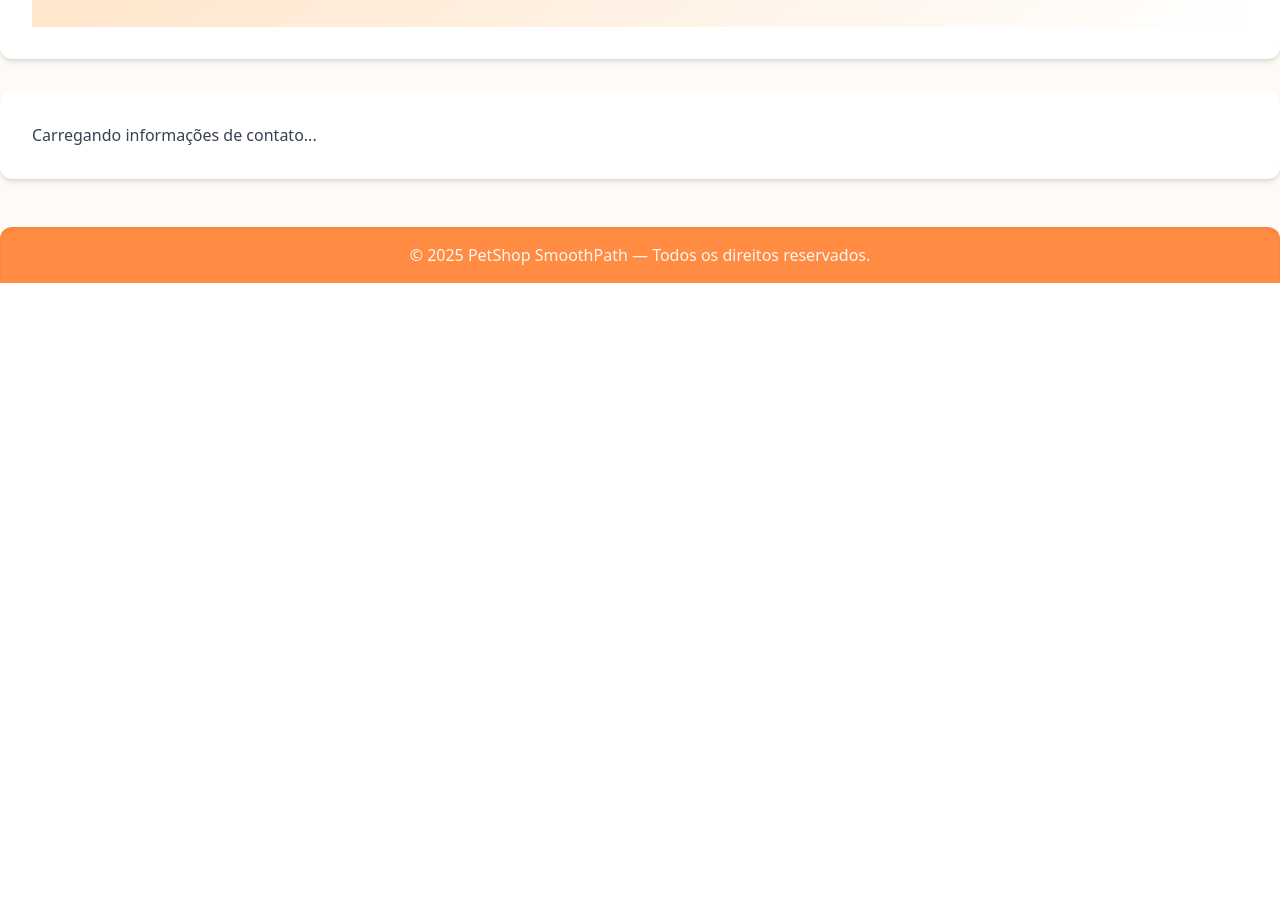
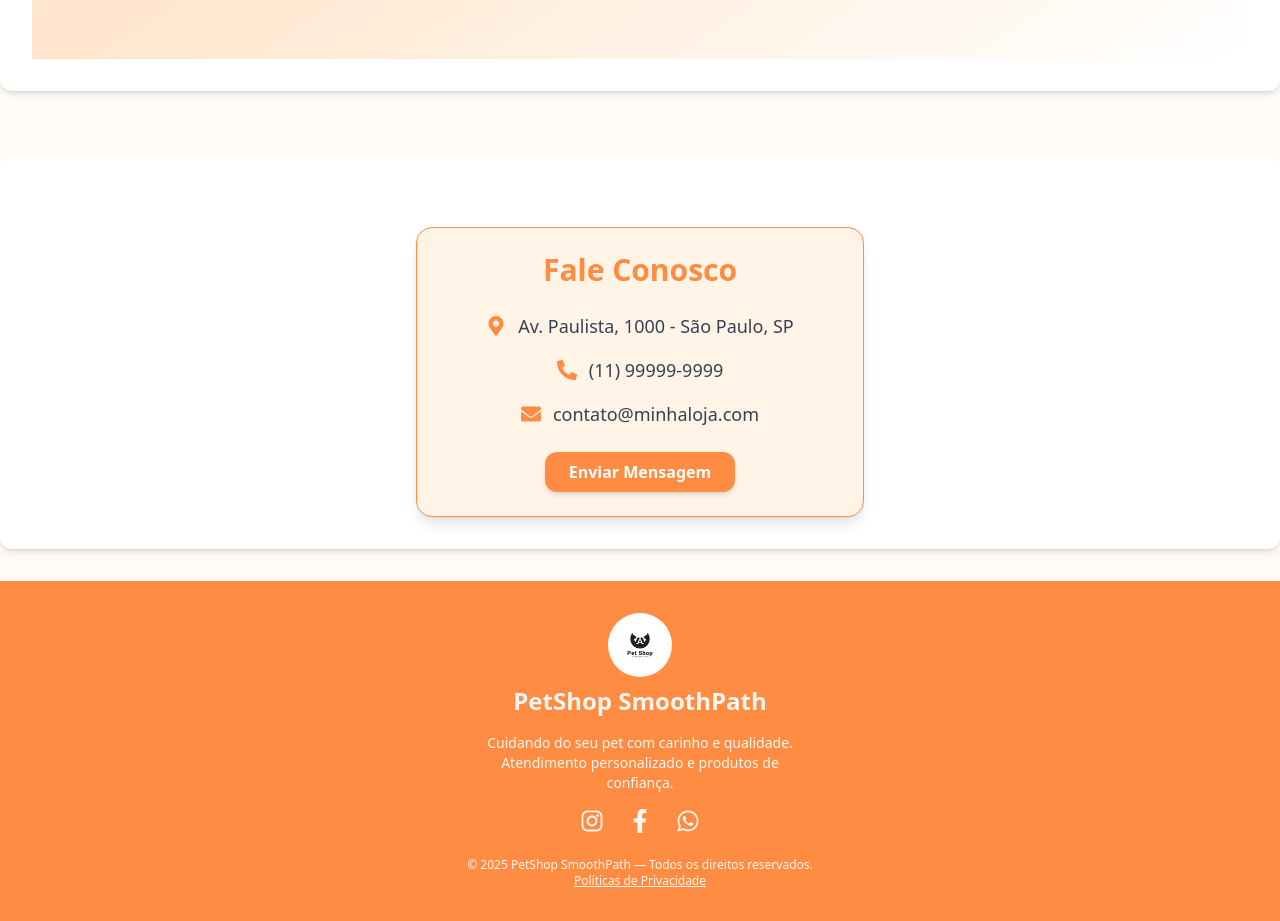
Before and after one commit to SmoothPath/CP5-WEB-DEV, a React app in the folder frontend/: page / in a window 1280 px wide. Shown: the part 2320-3241 px from the top of the page. Before the commit the page ends 2603 px from the top, so only its background shows below. Built offline with nearby package versions, Linux system fonts and the light colour scheme; no server answers; the HTML template or start-up script is replaced by a standard one.

Commit message:
Arrumando contato e o footer

```diff
--- /dev/null
+++ b/frontend/public/contato.json
@@ -0,0 +1,5 @@
+{
+  "endereco": "Av. Paulista, 1000 - São Paulo, SP",
+  "telefone": "(11) 99999-9999",
+  "email": "contato@minhaloja.com"
+}
--- a/frontend/src/App.jsx
+++ b/frontend/src/App.jsx
@@ -4,11 +4,12 @@
 import Sobre from './components/Sobre'
 import Contato from './components/Contato'
 import './index.css'
-import Logo from './assets/petshop.png' // caminho da sua logo
+import Logo from './assets/petshop.png'
+import { FaInstagram, FaFacebookF, FaWhatsapp } from 'react-icons/fa'
 
 const App = () => {
   return (
-    <div className="min-h-screen bg-[#fefaf6] text-gray-700">
+    <div className="min-h-screen bg-[#fefaf6] text-gray-700 flex flex-col">
       {/* Navbar */}
       <nav className="bg-[#FF8C42] flex justify-between items-center shadow-md px-6 py-4 rounded-b-xl">
         <div className="flex items-center gap-3">
@@ -40,9 +41,38 @@
         <Contato />
       </section>
 
-      {/* Footer */}
-      <footer className="bg-[#FF8C42] text-[#fdf6f0] text-center py-4 rounded-t-xl shadow-inner mt-12">
-        © 2025 PetShop SmoothPath — Todos os direitos reservados.
+      {/* Footer reorganizado em camadas verticais */}
+      <footer className="bg-[#FF8C42] text-[#fdf6f0] mt-auto py-8 flex flex-col items-center gap-4">
+
+        {/* Logo e nome */}
+        <div className="flex flex-col items-center gap-2">
+          <img src={Logo} alt="PetShop SmoothPath" className="h-16 w-16 rounded-full" />
+          <span className="font-bold text-2xl">PetShop SmoothPath</span>
+        </div>
+
+        {/* Frase da empresa */}
+        <p className="text-center max-w-xs text-sm">
+          Cuidando do seu pet com carinho e qualidade. Atendimento personalizado e produtos de confiança.
+        </p>
+
+        {/* Redes sociais */}
+        <div className="flex gap-6 text-2xl">
+          <a href="https://instagram.com" target="_blank" rel="noopener noreferrer" className="hover:text-[#fdf6f0] transition">
+            <FaInstagram />
+          </a>
+          <a href="https://facebook.com" target="_blank" rel="noopener noreferrer" className="hover:text-[#fdf6f0] transition">
+            <FaFacebookF />
+          </a>
+          <a href="https://wa.me/5511999999999" target="_blank" rel="noopener noreferrer" className="hover:text-[#fdf6f0] transition">
+            <FaWhatsapp />
+          </a>
+        </div>
+
+        {/* Políticas de privacidade */}
+        <div className="text-xs text-center mt-2">
+          © 2025 PetShop SmoothPath — Todos os direitos reservados. <br />
+          <a href="#politicas" className="underline hover:text-white">Políticas de Privacidade</a>
+        </div>
       </footer>
     </div>
   )
--- a/frontend/src/components/Produto.jsx
+++ b/frontend/src/components/Produto.jsx
@@ -5,30 +5,42 @@
   const API_URL = "http://localhost:5001/produto";
 
   const [produtos, setProdutos] = useState([]);
-  const [novoProduto, setNovoProduto] = useState({
-    nome: "",
-    descricao: "",
-    preco: "",
-  });
+  const [novoProduto, setNovoProduto] = useState({ nome: "", descricao: "", preco: "" });
   const [editar, setEditar] = useState(false);
   const [mostrarLista, setMostrarLista] = useState(false);
 
-  const cadastrarProduto = async () => {
-    if (!novoProduto.nome || !novoProduto.descricao || !novoProduto.preco) {
+  // Cadastrar ou alterar produto
+  const handleSubmit = async () => {
+    const produtoEnviar = {
+      ...novoProduto,
+      preco: parseFloat(novoProduto.preco),
+    };
+
+    if (!produtoEnviar.nome || !produtoEnviar.descricao || isNaN(produtoEnviar.preco)) {
       alert("Todos os campos são obrigatórios!");
       return;
     }
 
     try {
-      const response = await axios.post(API_URL, novoProduto);
+      if (editar) {
+        // Alterar produto
+        const response = await axios.put(`${API_URL}/${novoProduto.id}`, produtoEnviar);
+        setProdutos(produtos.map((p) => (p.id === novoProduto.id ? response.data : p)));
+      } else {
+        // Cadastrar produto
+        const response = await axios.post(API_URL, produtoEnviar);
         setProdutos([...produtos, response.data]);
+      }
+
       setNovoProduto({ nome: "", descricao: "", preco: "" });
       setEditar(false);
     } catch (error) {
-      console.log("Erro ao cadastrar produto: ", error);
+      console.log("Erro ao salvar produto: ", error);
     }
   };
 
+  // Consultar produtos ao carregar
+  useEffect(() => {
     const consultarProduto = async () => {
       try {
         const response = await axios.get(API_URL);
@@ -37,57 +49,31 @@
         console.log("Erro ao consultar produtos: ", error);
       }
     };
-
-  useEffect(() => {
     consultarProduto();
   }, []);
 
-  const alterarProduto = async () => {
-    if (!novoProduto.nome || !novoProduto.descricao || !novoProduto.preco) {
-      alert("Todos os campos são obrigatórios!");
-      return;
-    }
-
-    try {
-      const response = await axios.put(`${API_URL}/${novoProduto.id}`, novoProduto);
-      setProdutos(produtos.map((produto) => produto.id === novoProduto.id ? response.data : produto));
-      setNovoProduto({ nome: "", descricao: "", preco: "" });
-      setEditar(false);
-    } catch (error) {
-      console.log("Erro ao atualizar produto: ", error);
-    }
-  };
-
-  const deletarProduto = async (id) => {
-    if (window.confirm("Tem certeza que deseja deletar este produto?")) {
-      try {
-        await axios.delete(`${API_URL}/${id}`);
-        setProdutos(produtos.filter((produto) => produto.id !== id));
-      } catch (error) {
-        console.log("Erro ao deletar produto: ", error);
-      }
-    }
-  };
-
+  // Editar produto
   const handleEditar = (produto) => {
     setNovoProduto(produto);
     setEditar(true);
   };
 
-  const handleSubmit = () => {
-    if (editar) {
-      alterarProduto();
-    } else {
-      cadastrarProduto();
+  // Deletar produto
+  const deletarProduto = async (id) => {
+    if (!window.confirm("Deseja realmente deletar este produto?")) return;
+
+    try {
+      await axios.delete(`${API_URL}/${id}`);
+      setProdutos(produtos.filter((p) => p.id !== id));
+    } catch (error) {
+      console.log("Erro ao deletar produto: ", error);
     }
   };
 
   return (
-    <div className="min-h-screen bg-gradient-to-br from-[#fff4e6] via-[#ffe6cc] to-white flex flex-col items-center justify-center py-10 px-4">
+    <div className="min-h-screen flex flex-col items-center justify-center bg-gradient-to-br from-[#fff4e6] via-[#ffe6cc] to-white py-10 px-4">
       <div className="bg-white w-full max-w-3xl rounded-2xl shadow-xl p-8 border border-gray-100">
-        <h1 className="text-4xl font-bold text-center text-[#FF8C42] mb-6">
-          🐾 Cadastro de Produtos
-        </h1>
+        <h1 className="text-4xl font-bold text-center text-[#FF8C42] mb-6">🐾 Cadastro de Produtos</h1>
 
         <form className="space-y-4">
           <div>
@@ -120,12 +106,12 @@
 
           <div>
             <label htmlFor="preco" className="block text-gray-700 font-semibold mb-1">
-              Preço
+              Preço (R$)
             </label>
             <input
               type="number"
               id="preco"
-              placeholder="Preço (R$)"
+              placeholder="Preço"
               value={novoProduto.preco}
               onChange={(e) => setNovoProduto({ ...novoProduto, preco: e.target.value })}
               className="w-full border border-gray-300 rounded-xl px-4 py-2 shadow-sm focus:ring-2 focus:ring-[#FF8C42] focus:outline-none"
@@ -161,9 +147,7 @@
                 <div>
                   <p className="text-lg font-semibold text-[#FF8C42]">{produto.nome}</p>
                   <p className="text-gray-600">{produto.descricao}</p>
-                  <p className="text-green-600 font-bold mt-1">
-                    R$ {produto.preco}
-                  </p>
+                  <p className="text-green-600 font-bold mt-1">R$ {produto.preco}</p>
                 </div>
 
                 <div className="flex gap-2">
--- a/frontend/src/components/contato.jsx
+++ b/frontend/src/components/contato.jsx
@@ -1,25 +1,47 @@
-import React, { useEffect, useState } from 'react'
+import React, { useEffect, useState } from 'react';
+import { FaMapMarkerAlt, FaPhoneAlt, FaEnvelope } from 'react-icons/fa';
 
 const Contato = () => {
-  const [contato, setContato] = useState(null)
+  const [contato, setContato] = useState(null);
 
   useEffect(() => {
     fetch('/contato.json')
       .then((res) => res.json())
       .then((data) => setContato(data))
-      .catch((err) => console.log('Erro ao carregar contato:', err))
-  }, [])
+      .catch((err) => console.log('Erro ao carregar contato:', err));
+  }, []);
 
-  if (!contato) return <p>Carregando informações de contato...</p>
+  if (!contato)
+    return (
+      <p className="text-center text-orange-400 font-semibold mt-10">
+        Carregando informações de contato...
+      </p>
+    );
 
   return (
-    <div className="text-center">
-      <h2 className="text-2xl font-bold mb-3">Fale Conosco</h2>
-      <p className="text-gray-700">{contato.endereco}</p>
-      <p className="text-gray-700">📞 {contato.telefone}</p>
-      <p className="text-gray-700">✉️ {contato.email}</p>
+    <div className="max-w-md mx-auto mt-10 p-6 bg-[#FFF4E6] border border-[#FF8C42] rounded-2xl shadow-lg text-center">
+      <h2 className="text-3xl font-bold mb-6 text-[#FF8C42]">Fale Conosco</h2>
+
+      <div className="space-y-4 text-gray-700 text-lg">
+        <p className="flex items-center justify-center gap-3 hover:text-[#FF8C42] transition cursor-pointer">
+          <FaMapMarkerAlt className="text-[#FF8C42] text-xl" />
+          {contato.endereco}
+        </p>
+        <p className="flex items-center justify-center gap-3 hover:text-[#FF8C42] transition cursor-pointer">
+          <FaPhoneAlt className="text-[#FF8C42] text-xl" />
+          {contato.telefone}
+        </p>
+        <p className="flex items-center justify-center gap-3 hover:text-[#FF8C42] transition cursor-pointer">
+          <FaEnvelope className="text-[#FF8C42] text-xl" />
+          {contato.email}
+        </p>
+      </div>
+
+      <button className="mt-6 bg-[#FF8C42] hover:bg-[#e76f24] text-white font-semibold px-6 py-2 rounded-xl shadow-md transition duration-200">
+        Enviar Mensagem
+      </button>
     </div>
-  )
-}
+  );
+};
 
-export default Contato
+export default Contato;
```
Lines whose indentation alone changed are shown as unchanged.
